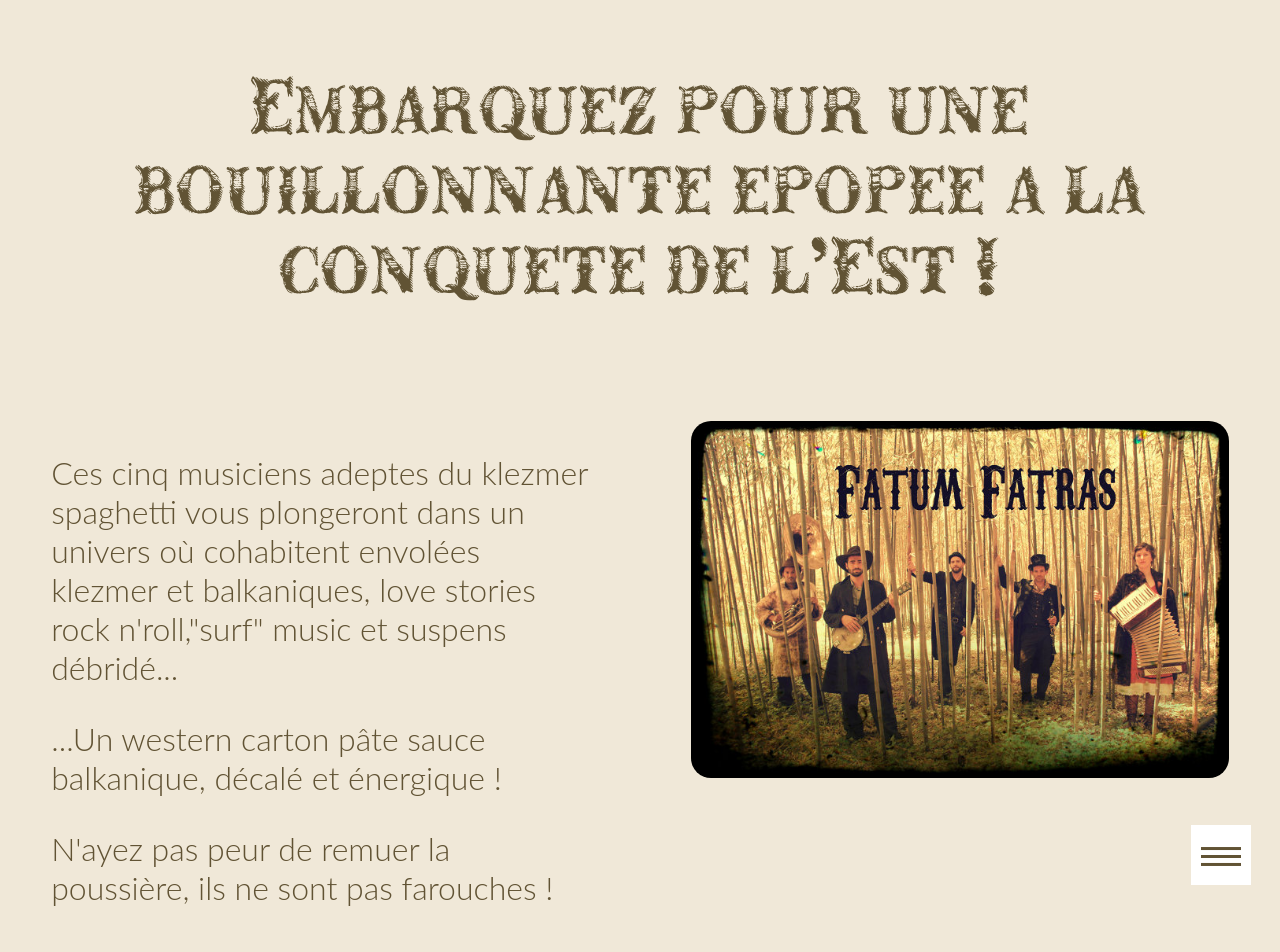
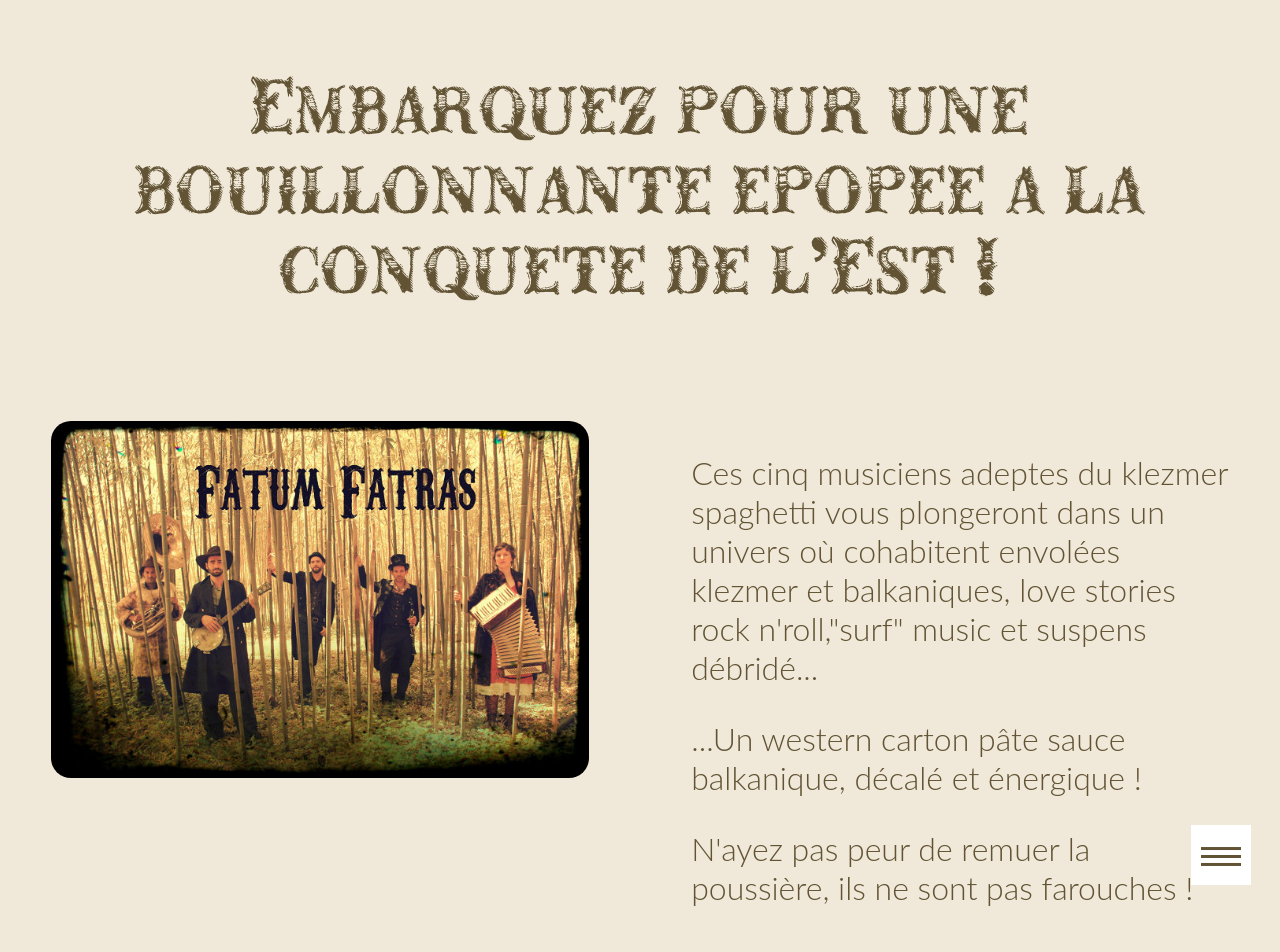
Before and after one commit to ftmftrs/ftmftrs.github.io, a Jekyll site: the page built from presentation/index.html, in a window 1280 px wide. Shown: the top 952 px of the page. Built offline with Jekyll 4.4.1, drawn with Linux system fonts in a browser that asks for light colours; some web fonts are replaced; Markdown is read by kramdown in place of the engine named in the settings; comment, search, counter and statistics services are not loaded.

Commit message:
Update index.html

```diff
--- a/presentation/index.html
+++ b/presentation/index.html
@@ -7,6 +7,14 @@ menu: false
 <div id="cbp-so-scroller" class="cbp-so-scroller">
     <section class="cbp-so-section">
         <h2>Embarquez pour une bouillonnante epopee a la conquete de l'Est !</h2>
+        <figure class="cbp-so-side cbp-so-side-left responsive-image"
+                data-alt="Fatum Fatras instruments"
+                data-file="fatumfatras-instruments.jpg"
+                data-path="/dist/img">
+            <noscript>
+                <img src="/dist/img/m/fatumfatras-instruments.jpg" alt="Fatum Fatras instruments">
+            </noscript>
+        </figure>
         <article class="cbp-so-side cbp-so-side-right">
             <p>
                 Ces cinq musiciens adeptes du klezmer spaghetti vous plongeront dans un univers où cohabitent envolées
@@ -15,14 +23,6 @@ menu: false
             <p>...Un western carton pâte sauce balkanique, décalé et énergique !</p>
             <p>N'ayez pas peur de remuer la poussière, ils ne sont pas farouches !</p>
         </article>
-        <figure class="cbp-so-side cbp-so-side-left responsive-image"
-                data-alt="Fatum Fatras instruments"
-                data-file="fatumfatras-instruments.jpg"
-                data-path="/dist/img">
-            <noscript>
-                <img src="/dist/img/m/fatumfatras-instruments.jpg" alt="Fatum Fatras instruments">
-            </noscript>
-        </figure>
     </section>
     <section class="cbp-so-section">
         <figure class="cbp-so-side cbp-so-side-left responsive-image"
```
